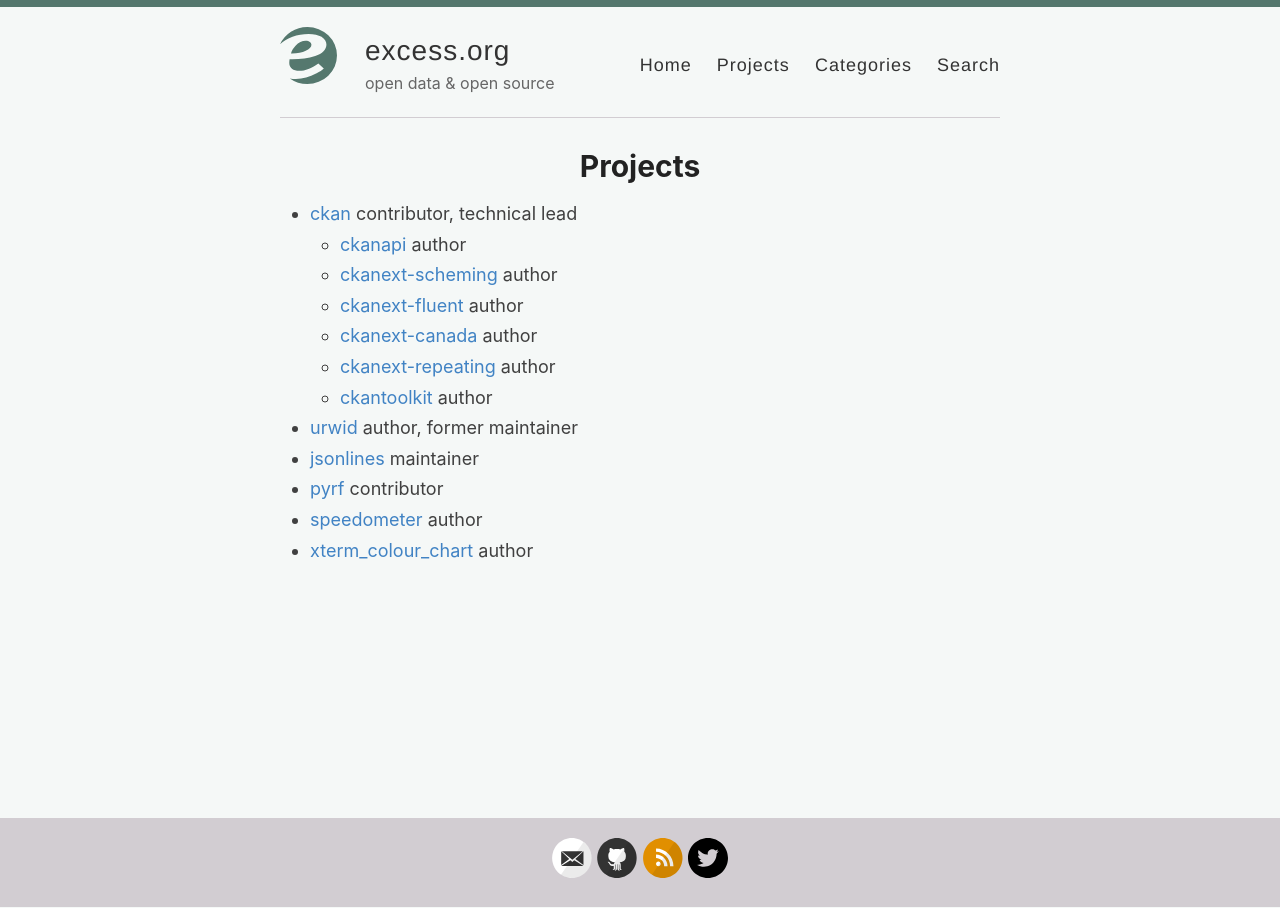
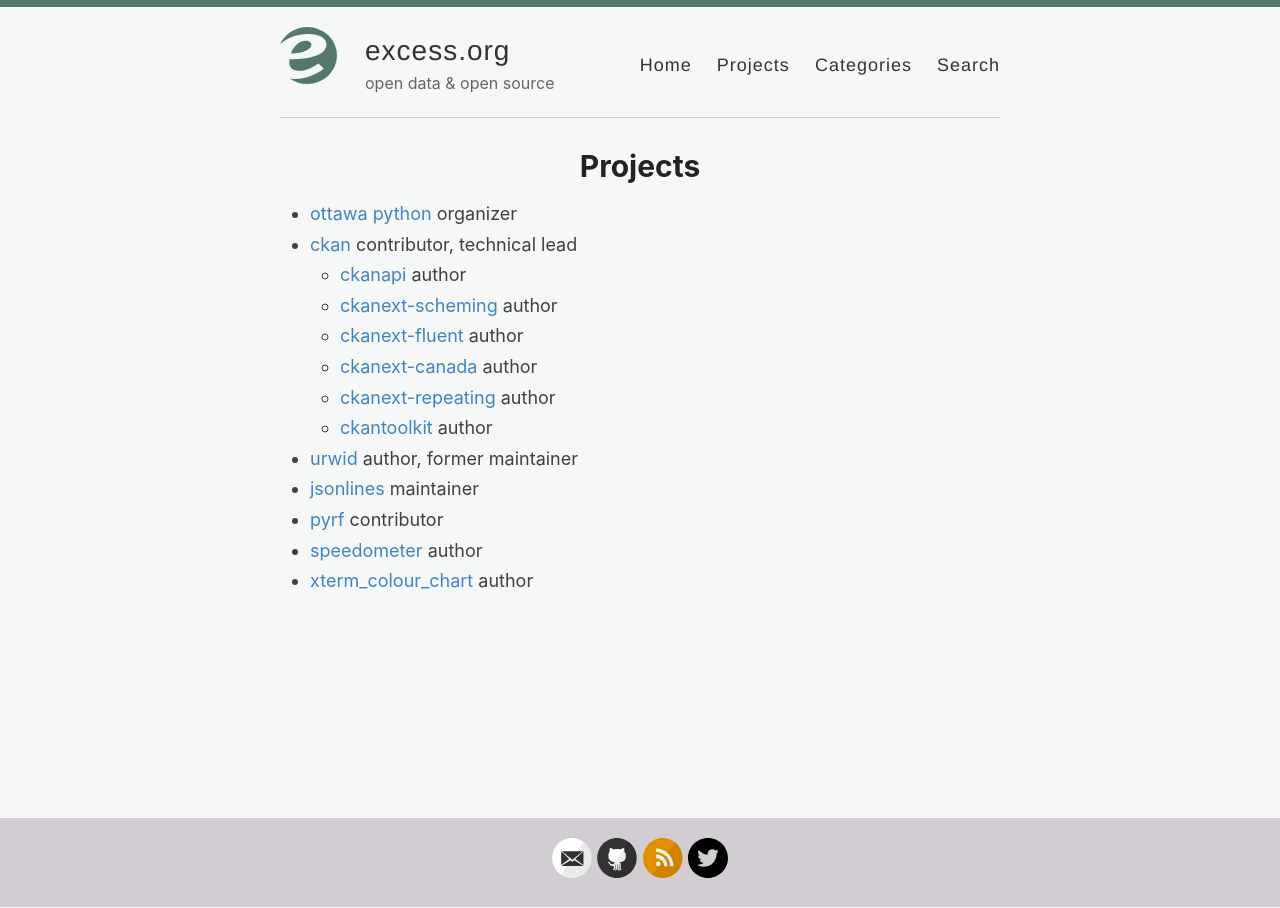
Before and after one commit to wardi/wardi.github.io, a Jekyll site: the page built from _pages/projects.md, in a window 1280 px wide. Built offline with Jekyll 4.4.1, drawn with Linux system fonts in a browser that asks for light colours.

Commit message:
link to ottawa python

```diff
--- a/_pages/projects.md
+++ b/_pages/projects.md
@@ -4,14 +4,15 @@ permalink: /projects/
 title: Projects
 ---
 
-- [ckan](http://ckan.org) contributor, technical lead
+- [ottawa python](https://www.meetup.com/ottawapython/) organizer
+- [ckan](https://ckan.org) contributor, technical lead
   - [ckanapi](https://github.com/ckan/ckanapi) author
   - [ckanext-scheming](https://github.com/ckan/ckanext-scheming) author
   - [ckanext-fluent](https://github.com/ckan/ckanext-fluent) author
   - [ckanext-canada](https://github.com/open-data/ckanext-canada) author
   - [ckanext-repeating](https://github.com/open-data/ckanext-repeating) author
   - [ckantoolkit](https://github.com/ckan/ckantoolkit) author
-- [urwid](http://urwid.org) author, former maintainer
+- [urwid](https://urwid.org) author, former maintainer
 - [jsonlines](https://jsonlines.org) maintainer
 - [pyrf](https://pyrf.readthedocs.io/en/latest/) contributor
 - [speedometer](/speedometer) author
```
